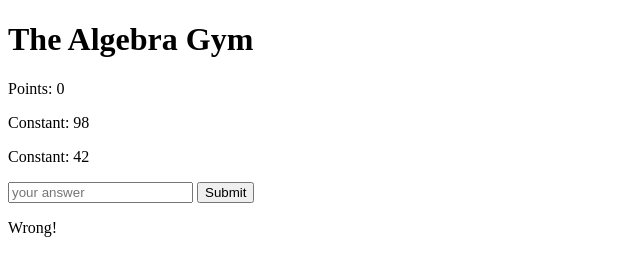
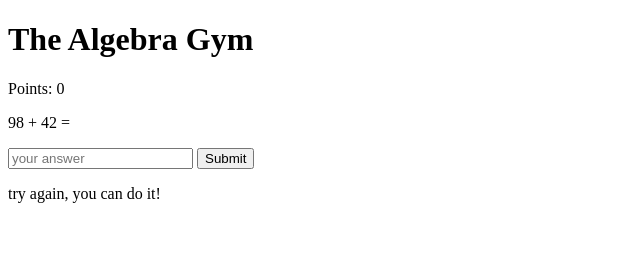
Before and after one commit to deomsj/mvp, a website: page client/index.html in a window 1280 px wide. Both pictures are taken after typing "Sample" into the empty fields and a click on the button "Submit". Shown: the whole page, without its empty margins (0-640 px from the left). Drawn offline with nearby package versions, Linux system fonts and the light colour scheme; some packages are replaced by stand-ins of ours.

Commit message:
display constants as an equation

```diff
--- a/client/app.js
+++ b/client/app.js
@@ -1,6 +1,6 @@
 var gym = angular.module('gym', []);
 
-gym.controller('PracticeController', function($scope) {
+gym.controller('SimpleAdditionController', function($scope) {
 
   $scope.update = function(){
     $scope.points = $scope.points || 0;
@@ -11,11 +11,11 @@ gym.controller('PracticeController', function($scope) {
 
   $scope.checkAnswer = function() {
     if($scope.answer === +$scope.attempt){
-      $scope.display = 'Correct!';
+      $scope.display = 'Woohoo!!! Great Mathing!!!';
       $scope.points++;
       $scope.update();
     } else{
-      $scope.display = 'Wrong!';
+      $scope.display = 'try again, you can do it!';
     }
     $scope.attempt = '';
   };
--- a/client/index.html
+++ b/client/index.html
@@ -9,19 +9,17 @@
   <body>
     <h1>The Algebra Gym</h1>
     <div ng-view>
-      <div ng-controller="PracticeController">
+
+      <div ng-controller="SimpleAdditionController">
         <p> Points: {{points}} </p>
-        <p> Constant: {{a}} </p>
-        <p> Constant: {{b}} </p>
+        <p> {{a}} + {{b}} =  </p>
         <form ng-submit='checkAnswer()'>
           <input type="text" ng-model="attempt" placeholder="your answer" />
           <button>Submit</button>
         </form>
         <p> {{display}} </p>
       </div>
-  <!--       <input type='text' ng-model='a' placeholder='argument a' />
-        <input type='text' ng-model='b' placeholder='argument b' />
-        <p> your answer is: {{(+a) + (+b)}} </p> -->
+
     </div>
 
     <script src="app.js"></script>
```
